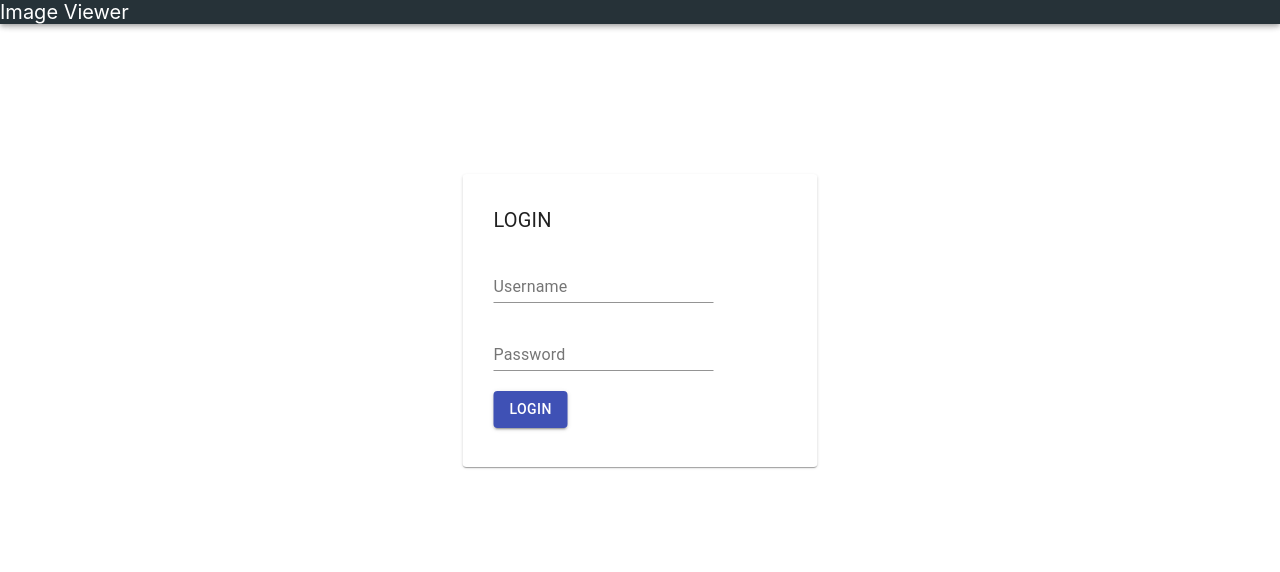
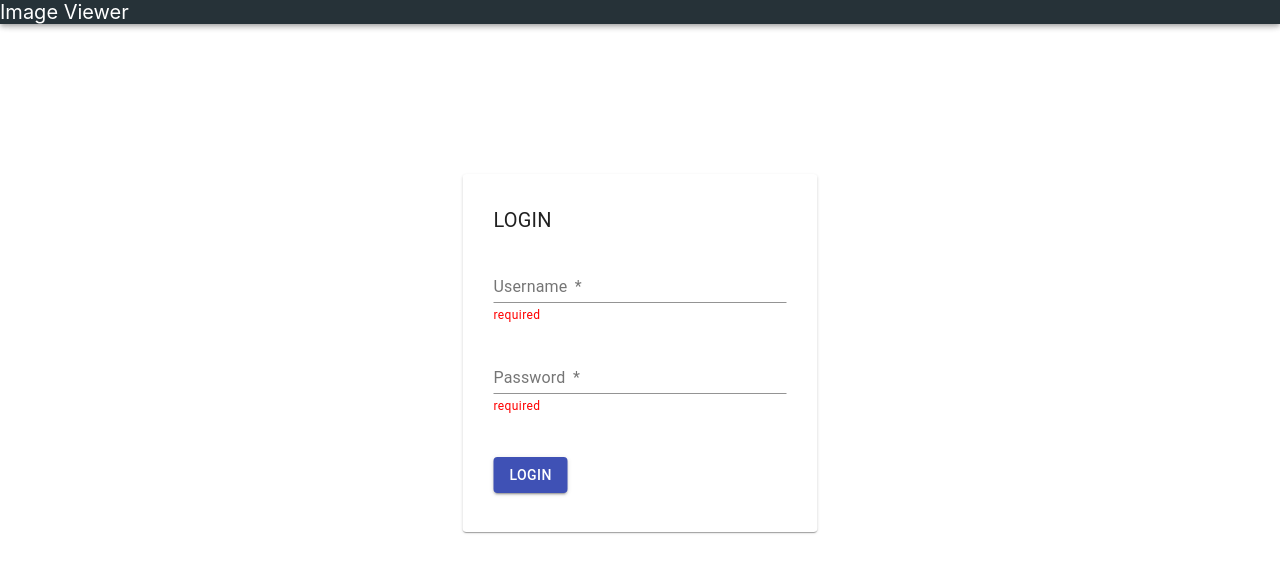
Before and after one commit to swatitoshniwal/ImageViewer, a React (Create React App) app: page / in a window 1280 px wide. Both pictures are taken after a click on the button "LOGIN". Shown: the top 572 px of the page. Built offline with nearby package versions, Linux system fonts and the light colour scheme.

Commit message:
Login card created

```diff
--- a/src/screens/login/Login.css
+++ b/src/screens/login/Login.css
@@ -2,3 +2,15 @@
     display: flex;
     flex-direction: column;
   }
+
+.red{
+    color: red;
+}
+
+.dispNone {
+    display:none;
+}
+
+.dispBlock {
+    display: block;
+}
--- a/src/screens/login/Login.js
+++ b/src/screens/login/Login.js
@@ -8,6 +8,7 @@
 import InputLabel from '@material-ui/core/InputLabel';
 import Input from '@material-ui/core/Input';
 import Button from '@material-ui/core/Button';
+import FormHelperText from '@material-ui/core/FormHelperText';
 
 const styles = {
     card:{
@@ -20,7 +21,7 @@
     },
     title: {
         fontSize: 20
-    }
+    },
 };
 
 class Login extends Component{
@@ -28,7 +29,42 @@
     constructor() {
         super();
         this.state = {
+            username:"",
+            usernameRequired:"dispNone",
+            password:"",
+            passwordRequired:"dispNone",
+            incorrectUsernamePassword: "dispNone",
+            loggedIn: sessionStorage.getItem('access-token') == null ? false : true
         };
+    }
+
+    inputUsernameChangeHandler = (e) => {
+        this.setState({ username: e.target.value })
+    }
+
+    inputPasswordChangeHandler = (e) => {
+        this.setState({ password: e.target.value })
+    }
+
+    loginClickHandler = () => {
+        this.setState({ incorrectUsernamePassword: "dispNone" });
+        this.state.username === "" ? this.setState({ usernameRequired: "dispBlock" }) : this.setState({ usernameRequired: "dispNone" });
+        this.state.password === "" ? this.setState({ passwordRequired: "dispBlock" }) : this.setState({ passwordRequired: "dispNone" });
+
+        if (this.state.username === "" || this.state.password === "") { return }
+
+        if (this.state.username === "admin" && this.state.password === "admin") {
+            sessionStorage.setItem('username','admin');
+            sessionStorage.setItem('access-token', '8661035776.d0fcd39.39f63ab2f88d4f9c92b0862729ee2784');
+            this.setState({ loggedIn: true });
+            this.navigateToHome();
+        } else {
+            this.setState({ incorrectUsernamePassword: "dispBlock" });
+        }
+    }
+
+    navigateToHome = () =>{
+        this.props.history.push('/home');
     }
 
     render(){
@@ -38,15 +74,24 @@
                 <Card style={styles.card}>
                     <CardContent>
                         <Typography style={styles.title}> LOGIN </Typography><br />
-                        <FormControl>
+                        <FormControl required style={{width: '100%'}}>
                             <InputLabel htmlFor="username"> Username </InputLabel>
-                            <Input id="username" type="text" username={this.state.username}/>
+                            <Input id="username" type="text" username={this.state.username} onChange={this.inputUsernameChangeHandler}/>
+                            <FormHelperText className={this.state.usernameRequired}>
+                                <span className="red">required</span>
+                            </FormHelperText>
                         </FormControl><br/><br/>
-                        <FormControl>
+                        <FormControl required style={{width:'100%'}}>
                             <InputLabel htmlFor="password"> Password </InputLabel>
-                            <Input id="password" type="password"/>
+                            <Input id="password" type="password" onChange={this.inputPasswordChangeHandler}/>
+                            <FormHelperText className={this.state.passwordRequired}>
+                                <span className="red">required</span>
+                            </FormHelperText>
                         </FormControl><br/><br/>
-                        <Button variant="contained" color="primary">LOGIN</Button>
+                        <div className={this.state.incorrectUsernamePassword}>
+                            <span className="red"> Incorrect username and/or password </span>
+                        </div><br />
+                        <Button variant="contained" color="primary" onClick={this.loginClickHandler}>LOGIN</Button>
                     </CardContent>
                 </Card>
             </div>
```
